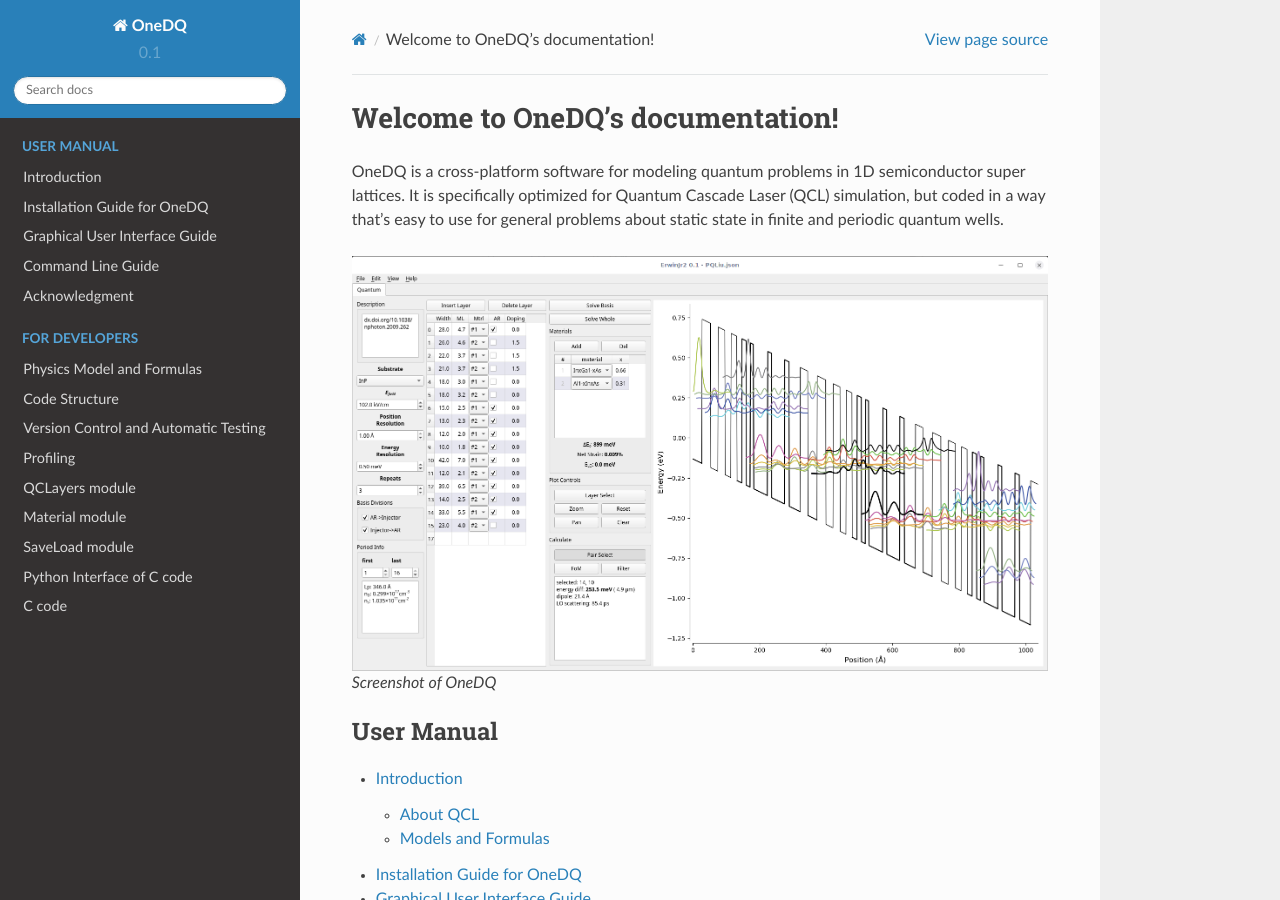
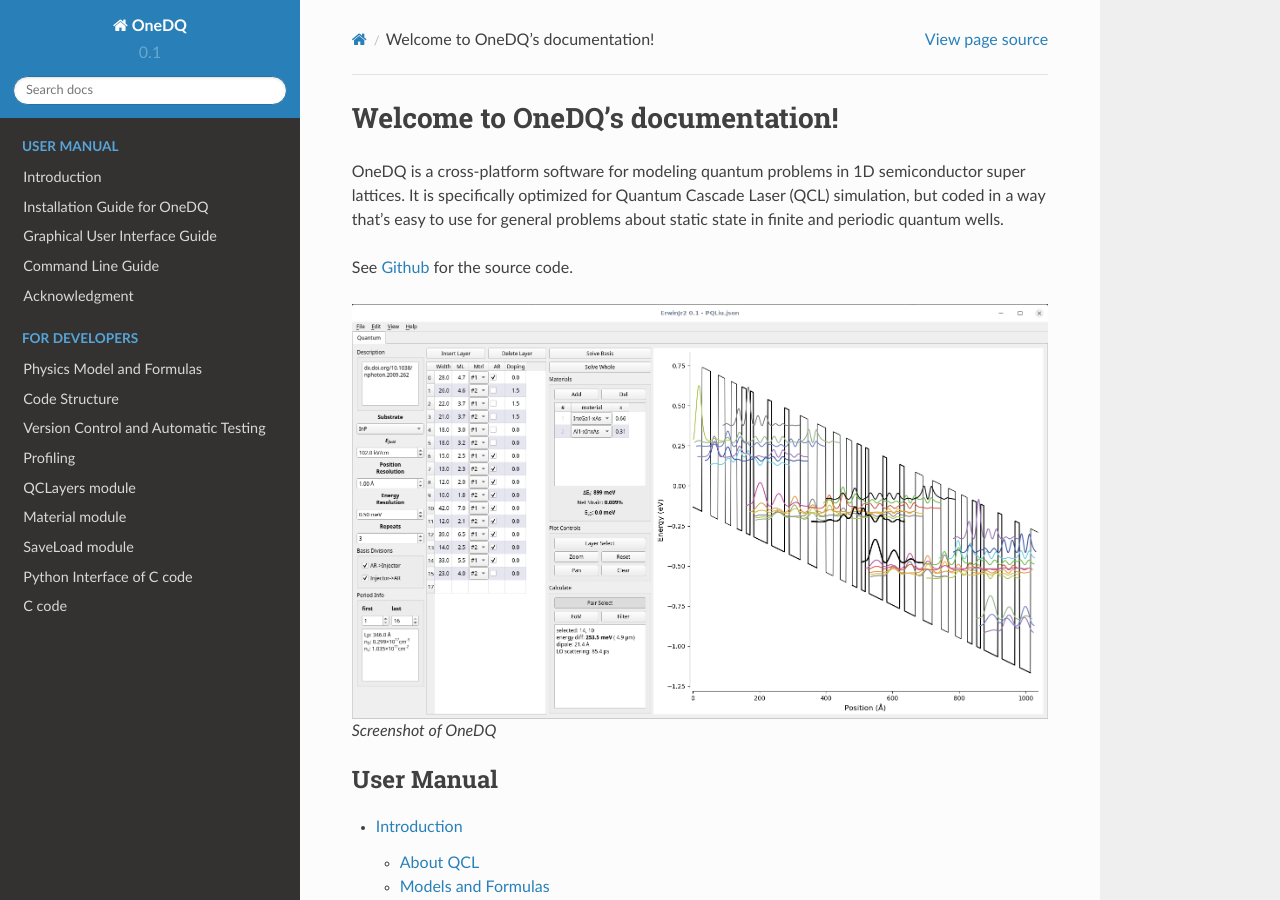
Before and after one commit to ErwinJr2/ErwinJr2, a Sphinx documentation site: the page built from docs/index.rst, in a window 1280 px wide and 900 px high. Built offline with Sphinx 7.4.7 and the Read the Docs theme 2.0.0, drawn with Linux system fonts in a browser that asks for light colours.

Commit message:
add github url to docs

```diff
--- a/docs/index.rst
+++ b/docs/index.rst
@@ -10,6 +10,8 @@ OneDQ is a cross-platform software for modeling quantum problems in 1D semicondu
 super lattices. It is specifically optimized for Quantum Cascade Laser (QCL) simulation,
 but coded in a way that's easy to use for general problems about static state in finite
 and periodic quantum wells.
+
+See `Github <https://github.com/PrincetonUniversity/OneDQ/>`_ for the source code.
 
 .. figure:: figures/mainwindow.png
 
```
